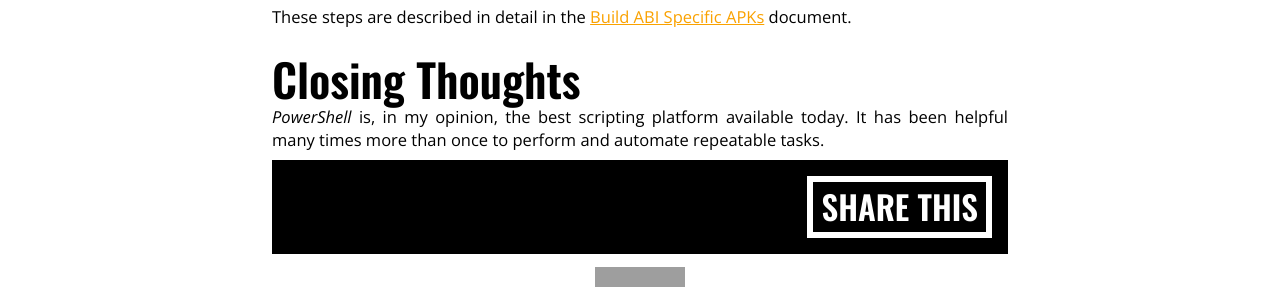
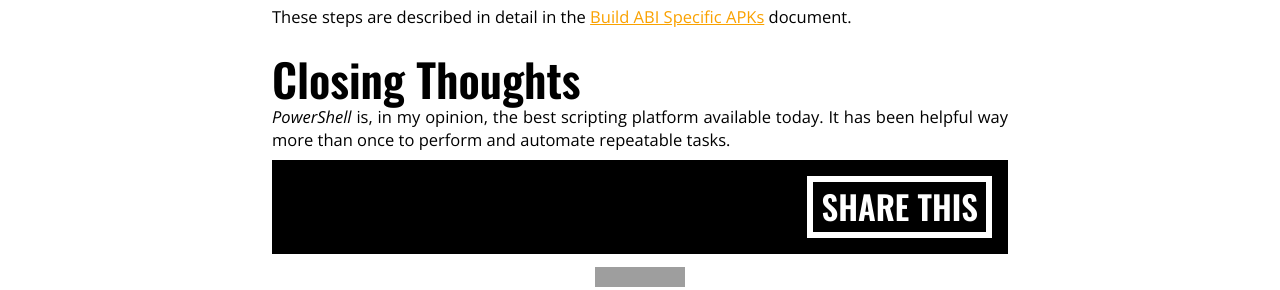
Before and after one commit to MissaouiChedy/MissaouiChedy.github.io, a Jekyll site: the page built from _posts/2017-05-17-deploying-xamarin-android-project-x86-emulator.md, in a window 1280 px wide. Shown: the part 2046-2336 px from the top of the page. Built offline with Jekyll 4.4.1, drawn with Linux system fonts in a browser that asks for light colours; nearby versions of some CDN libraries; comment, search, counter and statistics services are not loaded; grey boxes are pictures that could not be loaded.

Commit message:
small change

```diff
--- a/_posts/2017-05-17-deploying-xamarin-android-project-x86-emulator.md
+++ b/_posts/2017-05-17-deploying-xamarin-android-project-x86-emulator.md
@@ -85,4 +85,4 @@ These steps are described in detail in the [Build ABI Specific APKs](https://dev
 
 ## Closing thoughts
 
-*PowerShell* is, in my opinion, the best scripting platform available today. It has been helpful many times more than once to perform and automate repeatable tasks.
+*PowerShell* is, in my opinion, the best scripting platform available today. It has been helpful way more than once to perform and automate repeatable tasks.
```
